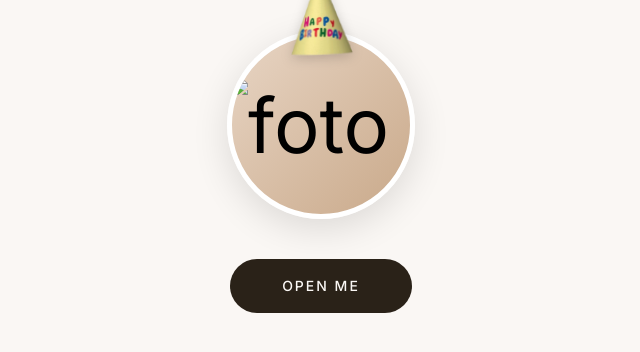
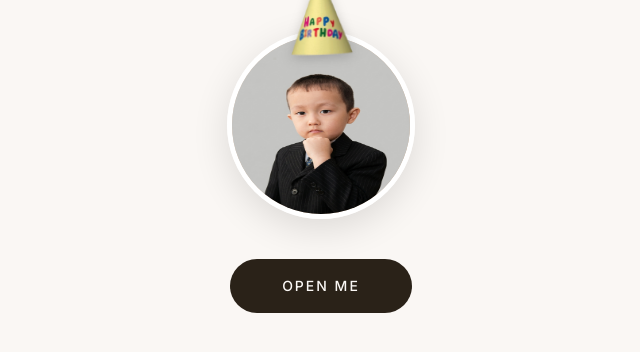
Before and after one commit to 9nk8jwnk7m-oss/bro, a plain HTML site: page index.html in a window 1280 px wide. Shown: the part 220-572 px from the top of the page, without its empty margins (319-959 px from the left). Drawn offline with nearby package versions, Linux system fonts and the light colour scheme; files whose address does not match are found by name; a web font is replaced by a local one.

Commit message:
Update index.html

```diff
--- a/index.html
+++ b/index.html
@@ -347,7 +347,7 @@
         alt="праздничный колпак"
       />
       <div class="s1-photo">
-        <img src="bro2.png" alt="foto" style="width: 100%; height: 100;">
+        <img src="happy bro/bro2.png" alt="foto" style="width: 100%; height: 100%;">
       </div>
     </div>
 
```
